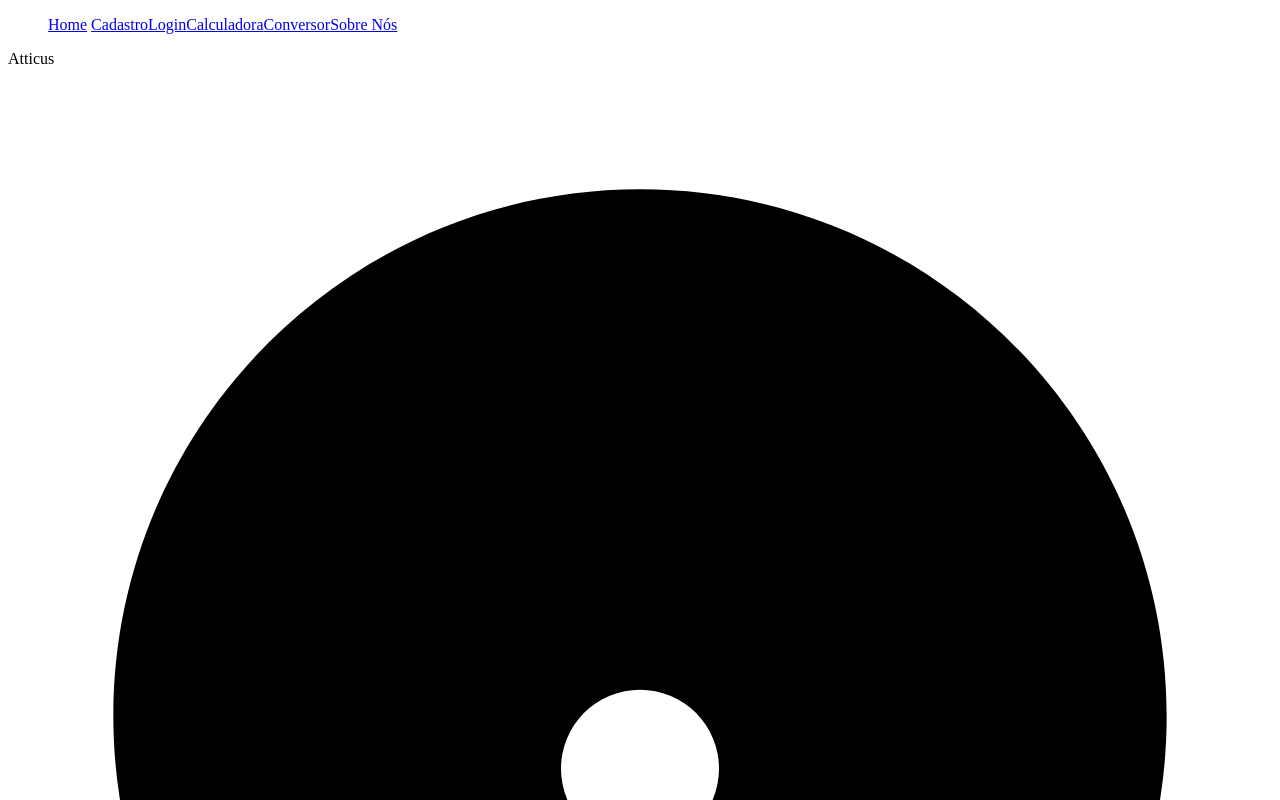
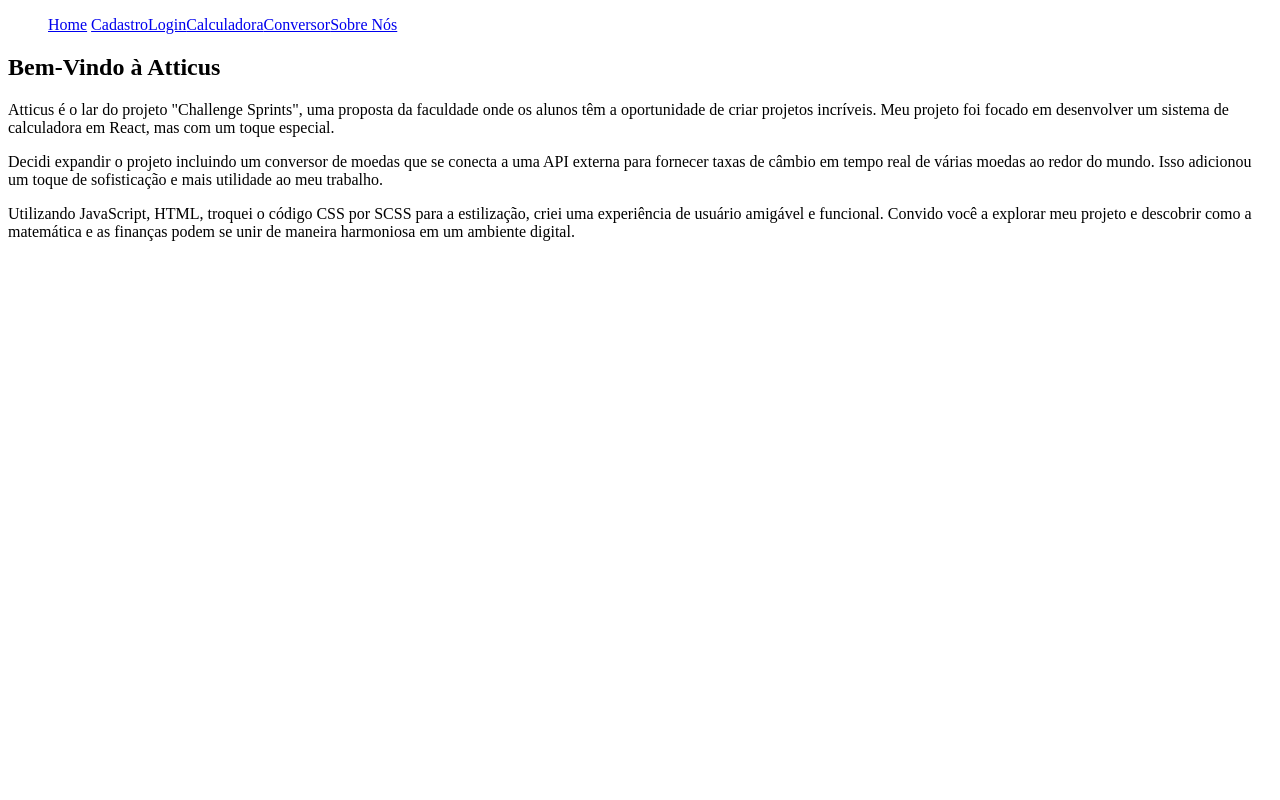
Before and after one commit to Biettt/Calculator, a React (Vite) app in the folder calculator/: page / in a window 1280 px wide. Shown: the top 800 px of the page. Built offline with nearby package versions, Linux system fonts and the light colour scheme.

Commit message:
formatting home

```diff
--- a/calculator/src/routers/Home.jsx
+++ b/calculator/src/routers/Home.jsx
@@ -1,23 +1,13 @@
 import React from 'react';
-import { Link } from 'react-router-dom';
 import '../styles/Home.css';
 
 function Home() {
     return(
         <div className="home">
-            {/* IREI CRIAR O CONTEÚDO DA PAG HOME */}
-
-            {/* IREI ADD O COMPONENTE FOOTER NA PAG HOME */}
-            <footer className='footer'>
-                <p>Atticus</p>
-                <div>
-                    <a href="https://www.instagram.com/" target="_blank" rel="noopener noreferrer">
-                        <svg viewBox='0 0 24 24' xmlns="http://www.w3.org/2000/svg">
-                            <path d="M12 2C6.48 2 2 6.48 2 12s4.48 10 10 10 10-4.48 10-10S17.52 2 12 2zm-1 15H8v-1h3v1zm2.5-4a1.5 1.5 0 11-3 0 1.5 1.5 0 013 0zm2-6h-2c-1.1 0-2 .9-2 2v2h1.5V9.21H15V11h-1v3h2c1.1 0 2-.9 2-2v-3a2 2 0 00-2-2z"/>
-                        </svg>
-                    </a>
-                </div>
-            </footer>
+            <h2>Bem-Vindo à Atticus</h2>
+            <p>Atticus é o lar do projeto "Challenge Sprints", uma proposta da faculdade onde os alunos têm a oportunidade de criar projetos incríveis. Meu projeto foi focado em desenvolver um sistema de calculadora em React, mas com um toque especial.</p>
+            <p>Decidi expandir o projeto incluindo um conversor de moedas que se conecta a uma API externa para fornecer taxas de câmbio em tempo real de várias moedas ao redor do mundo. Isso adicionou um toque de sofisticação e mais utilidade ao meu trabalho.</p>
+            <p>Utilizando JavaScript, HTML, troquei o código CSS por SCSS para a estilização, criei uma experiência de usuário amigável e funcional. Convido você a explorar meu projeto e descobrir como a matemática e as finanças podem se unir de maneira harmoniosa em um ambiente digital.</p>
         </div>
     );
 }
```
